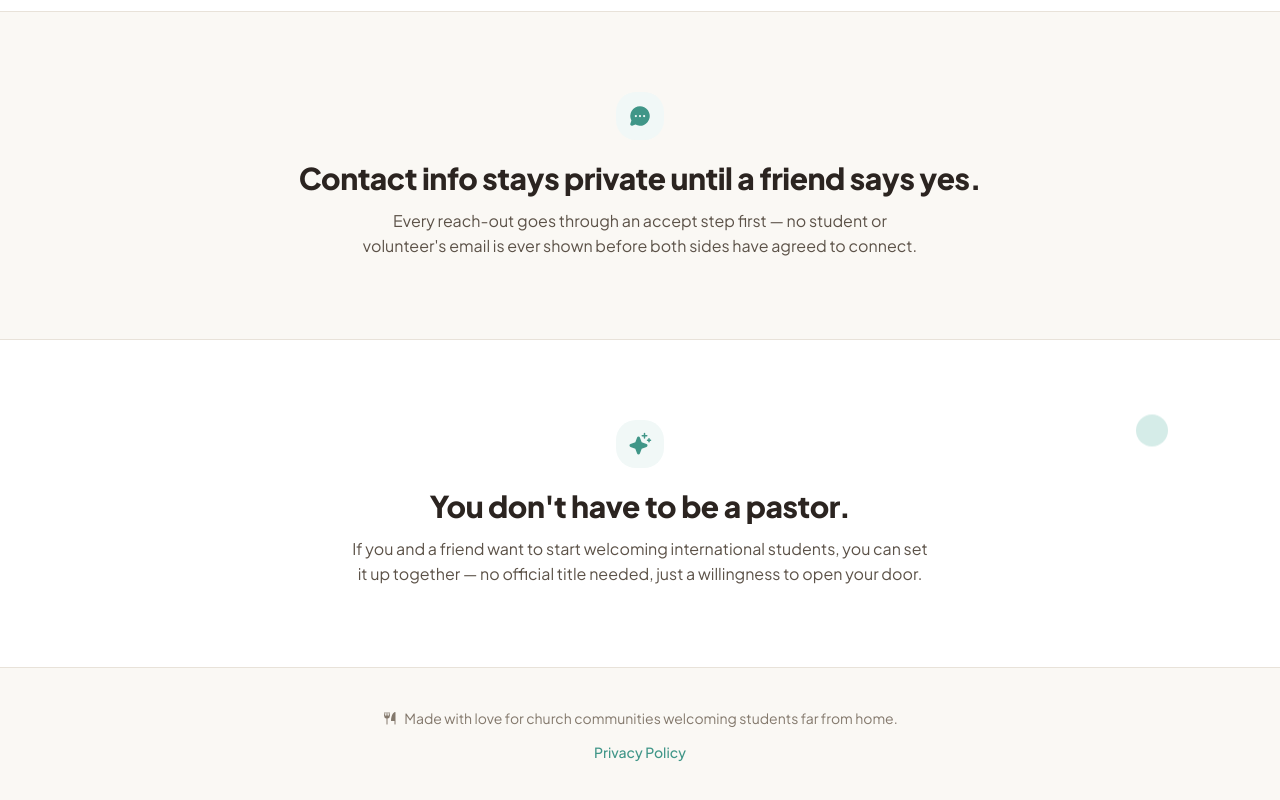
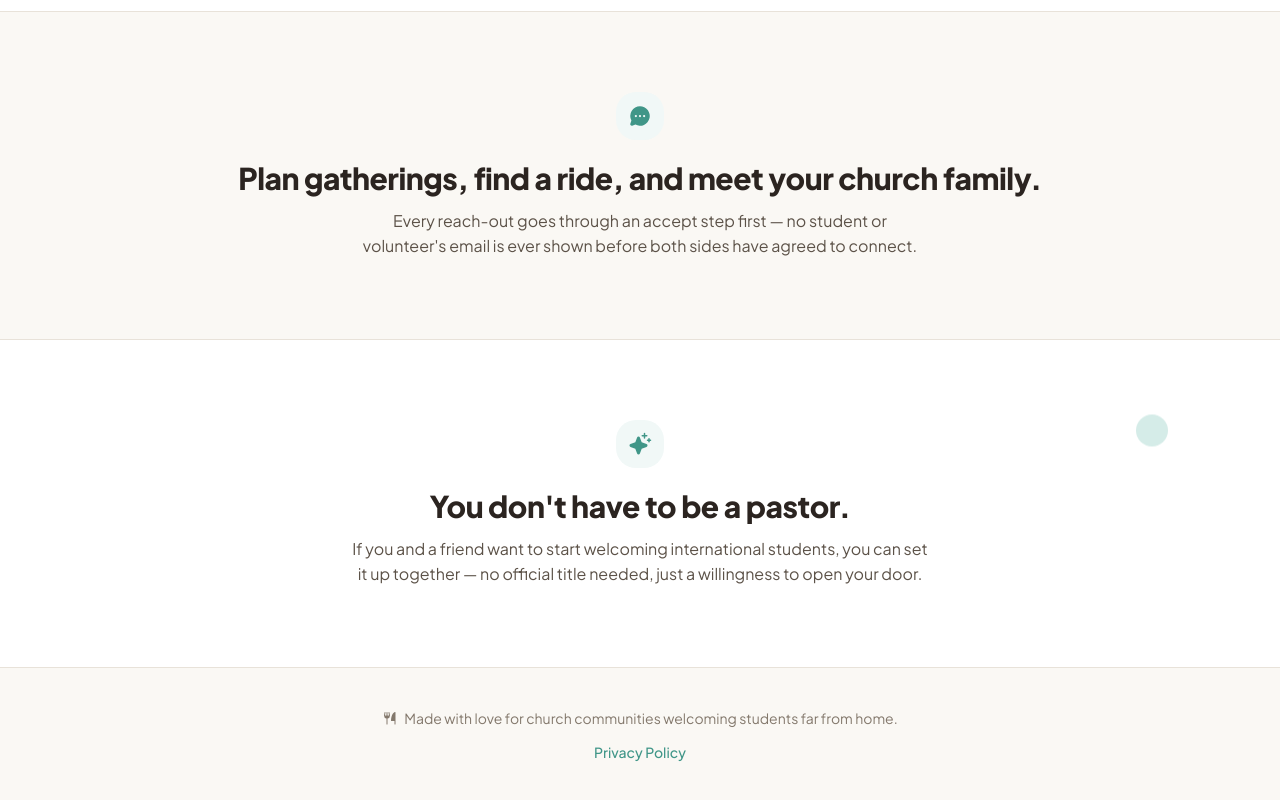
Before and after one commit to Prestonpro/ChurchedIn, a Next.js app: page / in a window 1280 px wide. Shown: the part 1414-2214 px from the top of the page. Built offline with nearby package versions, Linux system fonts and the light colour scheme; no server answers.

Commit message:
Update slogan text in email layout, auth page, and landing page

```diff
--- a/src/app/page.tsx
+++ b/src/app/page.tsx
@@ -137,7 +137,7 @@ export default async function LandingPage() {
         </Reveal>
         <Reveal variant="left" delay={100}>
           <h2 className="mt-5 text-2xl font-extrabold text-ink sm:text-3xl">
-            Contact info stays private until a friend says yes.
+            Plan gatherings, find a ride, and meet your church family.
           </h2>
         </Reveal>
         <Reveal delay={200}>
--- a/src/components/nav/AuthPageLayout.tsx
+++ b/src/components/nav/AuthPageLayout.tsx
@@ -25,7 +25,7 @@ export function AuthPageLayout({
           <p className="mt-4 text-brand-100">{panelBody}</p>
         </div>
         <p className="text-xs text-brand-200">
-          Contact info stays private until a friend accepts a connection.
+          Plan gatherings, find a ride, and meet your church family.
         </p>
       </div>
 
--- a/src/lib/emailLayout.ts
+++ b/src/lib/emailLayout.ts
@@ -105,7 +105,7 @@ export function renderEmailLayout({
           </tr>
           <tr>
             <td style="padding: 28px 40px 32px 40px; border-top:1px solid ${COLOR_BORDER};">
-              <p style="margin:0; font-family: ${FONT_STACK}; font-size:12px; line-height:1.6; color:${COLOR_INK_FAINT};">${footerNote ? escapeHtml(footerNote) : "Contact info stays private until a friend accepts a connection."}</p>
+              <p style="margin:0; font-family: ${FONT_STACK}; font-size:12px; line-height:1.6; color:${COLOR_INK_FAINT};">${footerNote ? escapeHtml(footerNote) : "Plan gatherings, find a ride, and meet your church family."}</p>
             </td>
           </tr>
         </table>
```
